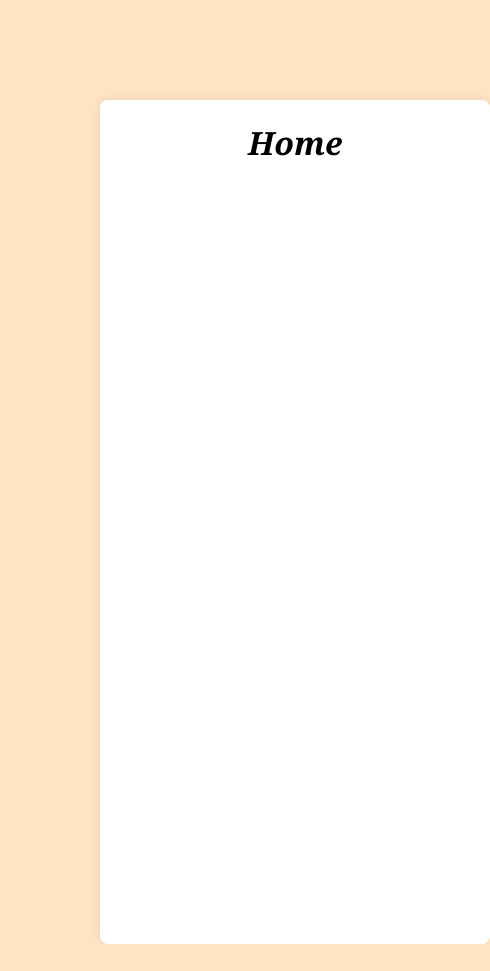
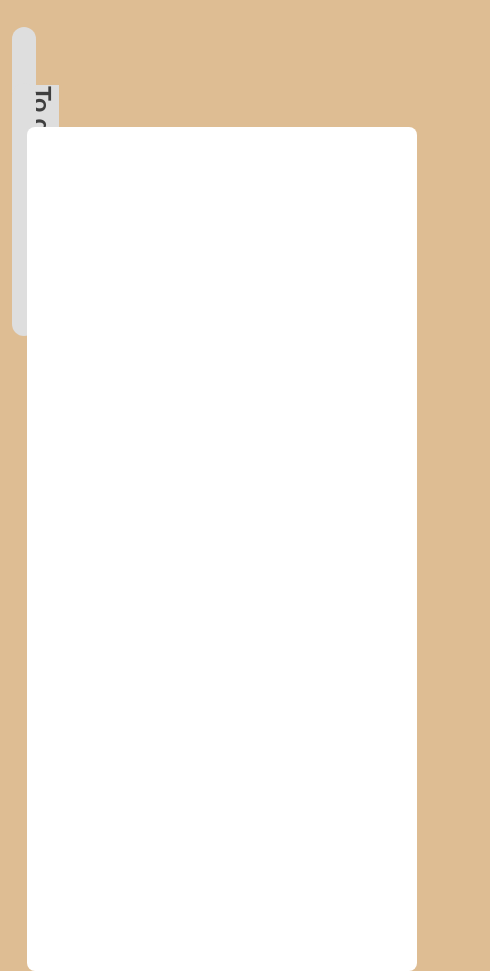
Before and after one commit to MuhannadAljabri/jadwal, a React (Create React App) app: page / in a window 390 px wide. Shown: the whole page, 490 px wide, since content can reach past the window. Before the commit the page ends 944 px from the top, so only its background shows below. Built offline with nearby package versions, Linux system fonts and the light colour scheme.

Commit message:
Interface uodates, should be responsive on more screens

```diff
--- a/src/App.css
+++ b/src/App.css
@@ -1,6 +1,6 @@
 *{
-  background-color: bisque;
-  font-family: Georgia, serif;
+  background-color: rgb(222, 189, 147);
+  font-family: 'Gill Sans', 'Gill Sans MT', Calibri, 'Trebuchet MS', sans-serif;
 }
 .App {
   text-align: center;
@@ -32,11 +32,11 @@
   color: #61dafb;
 }
 */
+
 .card{
-  box-shadow: 0 0 8px rgba(0, 0, 0, 0.1);
   position: absolute;
-  top: 100px;
-  left: 100px;
+  top: 15%;
+  left: 7%;
   width: 100%;
   height: 100%;
   background-color: white;
@@ -52,8 +52,8 @@
   display: none;
   box-shadow: 0 0 8px rgba(0, 0, 0, 0.1);
   position: absolute;
-  top: 100px;
-  left: 100px;
+  top: 15%;
+  left: 7%;
   width: 100%;
   height: 100%;
   background-color: white;
@@ -68,8 +68,8 @@
   display: inline;
   box-shadow: 0 0 8px rgba(0, 0, 0, 0.1);
   position: absolute;
-  top: 100px;
-  left: 100px;
+  top: 15%;
+  left: 7%;
   width: 100%;
   height: 100%;
   background-color: white;
@@ -82,79 +82,104 @@
   background-color: white;
 }
 .defaultButton{
-  box-shadow: 12px 12px 2px 1px rgba(0, 0, 255, .2);
   z-index: 10;
-  width: 5%;
-  height: 20%;
+  width: 6%;
+  height: 30%;
+  background-color: rgb(222, 222, 222);
+  position: absolute;
+  border: 1px solid transparent;
+  border-radius: 15px;
+  margin-top: 7.05%;
+  margin-left: -46.8%;
+}
+.defaultButton h1{
+  font-weight: 900;
+  font-size: 25px;
+  background-color: rgb(222, 222, 222);
+  color: rgb(63, 63, 63);
+  writing-mode: vertical-rl;
+  border: 1px solid transparent;
+  margin: 10px 30px 10px 8px;
+}
+.defaultButton img{
+  width: 32%;
+  background-color: rgb(222, 222, 222);
+  padding: 10px;
+  margin: 10px 30px 0px 0px;
+}
+.clickedButton{
+  z-index: 30;
+  width: 6%;
+  height: 30%;
   background-color: white;
   position: absolute;
   border: 1px solid transparent;
-  border-radius: 8px;
-  margin-top: 100px;
-  margin-left: -900px;
+  border-radius: 15px;
+  margin-top: 7.05%;
+  margin-left: -47.8%;
 }
-.clickedButton{
-  box-shadow: 12px 12px 2px 1px rgba(0, 0, 255, .2);
-  z-index: 30;
-  width: 5%;
-  height: 20%;
-  background-color: white;
-  position: absolute;
-  border: 1px solid transparent;
-  border-radius: 8px;
-  margin-top: 100px;
-  margin-left: -920px;
-}
-
-.defaultButton h2{
+.clickedButton h1{
+  font-size: 25px;
   font-weight: 900;
   background-color: white;
   writing-mode: vertical-rl;
   border: 1px solid transparent;
-  margin: -10px 40px 0px 0px;
+  text-align: center;
 }
-.clickedButton h2{
+.clickedButton img{
+  width: 32%;
+  background-color: white;
+  padding: 20px;
+  margin: 10px 10px 0px 0px;
+}
+.defaultButton-calender{
+  z-index: 10;
+  width: 6%;
+  height: 30%;
+  background-color: rgb(222, 222, 222);
+  position: absolute;
+  border: 1px solid transparent;
+  border-radius: 15px;
+  margin-top: 21.20%;
+  margin-left: -46.8%;
+}
+.defaultButton-calender h1{
+  font-weight: 900;
+  font-size: 25px;
+  background-color: rgb(222, 222, 222);
+  color: rgb(63, 63, 63);
+  writing-mode: vertical-rl;
+  border: 1px solid transparent;
+  margin: 10px 30px 10px 8px;
+}
+.defaultButton-calender img{
+  width: 32%;
+  background-color: rgb(222, 222, 222);
+  padding: 10px;
+  margin: 10px 30px 0px 0px;
+}
+.clickedButton-calender{
+  z-index: 30;
+  width: 6%;
+  height: 30%;
+  background-color: white;
+  position: absolute;
+  border: 1px solid transparent;
+  border-radius: 15px;
+  margin-top: 21.20%;
+  margin-left: -47.8%;
+}
+.clickedButton-calender h1{
+  font-size: 25px;
   font-weight: 900;
   background-color: white;
   writing-mode: vertical-rl;
   border: 1px solid transparent;
-  margin: -10px 40px 0px 0px;
+  text-align: center;
 }
-.defaultButton-calender{
-  box-shadow: 12px 12px 2px 1px rgba(255, 0, 38, 0.2);
-  z-index: 10;
-  width: 5%;
-  height: 20%;
+.clickedButton-calender img{
+  width: 32%;
   background-color: white;
-  position: absolute;
-  border: 1px solid transparent;
-  border-radius: 8px;
-  margin-top: 300px;
-  margin-left: -900px;
+  padding: 20px;
+  margin: 10px 10px 0px 0px;
 }
-.clickedButton-calender{
-  box-shadow: 12px 12px 2px 1px rgba(255, 0, 38, 0.2);
-  z-index: 30;
-  width: 5%;
-  height: 20%;
-  background-color: white;
-  position: absolute;
-  border: 1px solid transparent;
-  border-radius: 8px;
-  margin-top: 300px;
-  margin-left: -920px;
-}
-.defaultButton-calender h2{
-  font-weight: 900;
-  background-color: white;
-  writing-mode: vertical-rl;
-  border: 1px solid transparent;
-  margin: -10px 40px 0px 0px;
-}
-.clickedButton-calender h2{
-  font-weight: 900;
-  background-color: white;
-  writing-mode: vertical-rl;
-  border: 1px solid transparent;
-  margin: -10px 40px 0px 0px;
-}
--- a/src/JedwalComponents/Body.js
+++ b/src/JedwalComponents/Body.js
@@ -1,10 +1,12 @@
 import React, { Component } from 'react'
+import ListIcon from '../img/list-icon.svg'
+import Calender from '../img/calender-icon.svg'
 
 class Body extends Component{
   constructor(props){
     super(props)
     this.state = {
-      todo : "To Do List",
+      todo : "To do list",
       calender : "Calender",
       clickedButtonId: null,
       buttonId : null
@@ -24,14 +26,15 @@ class Body extends Component{
           onClick={() => this.action(1)}
           className={this.state.clickedButtonId === 1 ? 'clickedButton' : 'defaultButton'}
         >
-          <h2>{this.state.todo}</h2>
+          <h1>{this.state.todo}</h1>
+          <img className = "ListIcon" src = {ListIcon} alt = "list icon" />
         </button>
-
         <button
           onClick={() => this.action(2)}
           className={this.state.clickedButtonId === 2 ? 'clickedButton-calender' : 'defaultButton-calender'}
         >
-          <h2>{this.state.calender}</h2>
+          <h1>{this.state.calender}</h1>
+          <img className = "Calender" src = {Calender} alt = "calender icon" />
         </button>
 
         <div className = {this.state.clickedButtonId === 1 ? "show-content" : "content"}>
--- a/src/JedwalComponents/Home.js
+++ b/src/JedwalComponents/Home.js
@@ -4,7 +4,7 @@ class Home extends Component {
   render() {
     return (
       <div className= "card">
-        <h1>Home</h1>
+        <h1></h1>
         </div>
     )
   }
```
Also changed, not shown: src/img/calender-icon.svg (added), src/img/list-icon.svg (added).
